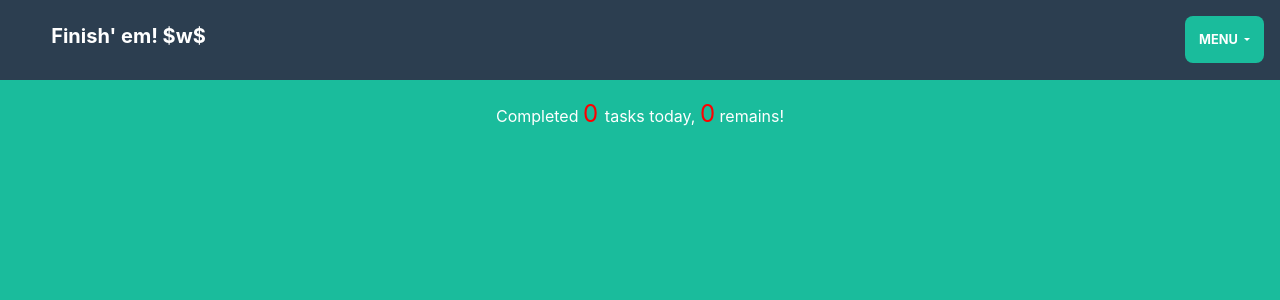
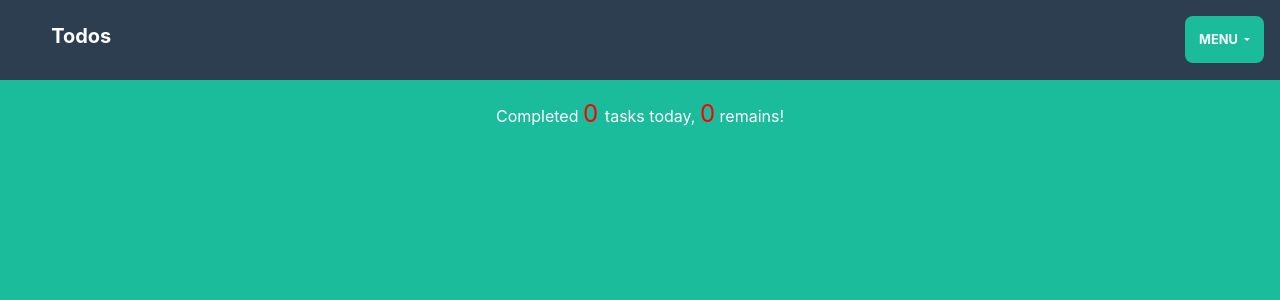
Before and after one commit to relidaning/besmart, a Flask app: page / in a window 1280 px wide. Shown: the top 300 px of the page. Run offline with Flask 3, Linux system fonts and the light colour scheme; some libraries are stand-ins or nearby versions.

Commit message:
modified app banner

```diff
--- a/todos/templates/common/nav.html
+++ b/todos/templates/common/nav.html
@@ -7,7 +7,7 @@
 <body>
 <nav class="nav" style="position: fixed; top: 0; height: 80px; width: 100%;">
   <div style="width: 100%;">
-    <a class="navbar-brand" href="/" style="color: white; padding-left: 4%;">Finish' em! $w$ </a>
+    <a class="navbar-brand" href="/" style="color: white; padding-left: 4%;">Todos</a>
     <button type="button" class="dropdown-toggle text-uppercase bg-primary text-white rounded"
             style="float: right; margin-right: 1rem; padding: 0.8rem;"
             id="dropdownMenuButton" data-toggle="dropdown">
```
